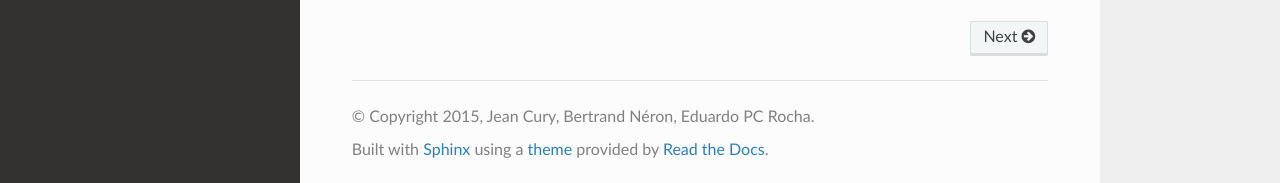
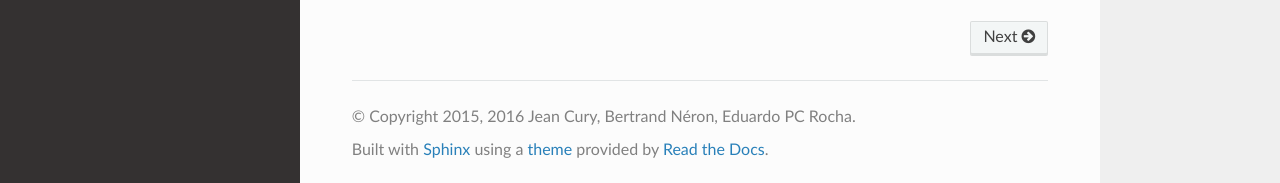
Before and after one commit to gem-pasteur/Integron_Finder, a Sphinx documentation site: the page built from doc/source/index.rst, in a window 1280 px wide. Shown: the part 715-898 px from the top of the page. Built offline with Sphinx 7.4.7 and the Read the Docs theme 2.0.0, drawn with Linux system fonts in a browser that asks for light colours.

Commit message:
add 2016 in copyright

```diff
--- a/doc/source/conf.py
+++ b/doc/source/conf.py
@@ -50,7 +50,7 @@ master_doc = 'index'
 
 # General information about the project.
 project = u'IntegronFinder'
-copyright = u'2015, Jean Cury, Bertrand Néron, Eduardo PC Rocha'
+copyright = u'2015, 2016 Jean Cury, Bertrand Néron, Eduardo PC Rocha'
 author = u'Jean Cury, Bertrand Néron, Eduardo PC Rocha'
 
 # The version info for the project you're documenting, acts as replacement for
```
